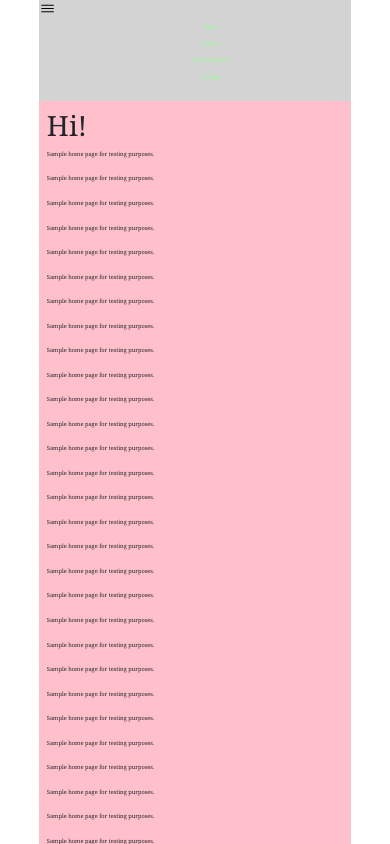
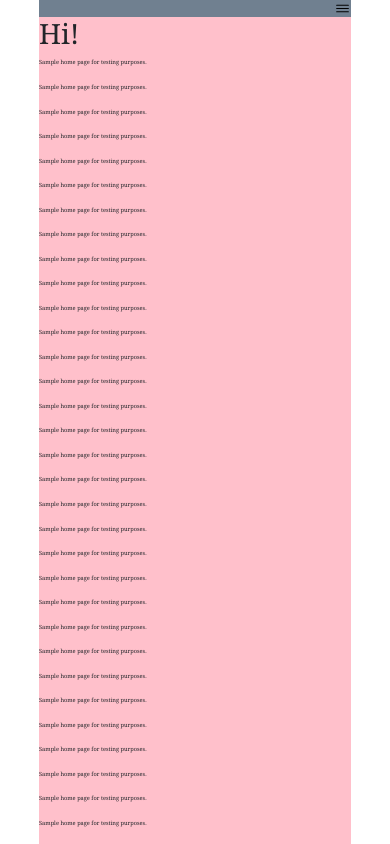
Before and after one commit to Show530/django-bracelet-react, a React (Vite) app in the folder bracelet_frontend/: page / in a window 390 px wide. Shown: the top 844 px of the page. Built offline with nearby package versions, Linux system fonts and the light colour scheme.

Commit message:
functional nav bar with mobile hamburger menu, fixed layout on gallery views, added functionality to selling view

```diff
--- a/bracelet_frontend/src/App.tsx
+++ b/bracelet_frontend/src/App.tsx
@@ -3,7 +3,9 @@
 // year by year: so 2023, 2024, 2025
 // Bracelets that are being sold
 import {createBrowserRouter, Route, RouterProvider, Routes} from "react-router";
+// import Nav from "./components/Navbar/Nav.tsx";
 import Nav from "./components/Navbar/Nav.tsx";
+
 import Home from "./components/Home.tsx";
 import YearGalleries from "./components/YearGalleries.tsx";
 import Selling from "./components/Selling.tsx";
@@ -30,17 +32,17 @@ const StyledPageWrapper = styled.div`
 // `;
 
 const StyledMain = styled.main`
-    display: flex;
-    flex-direction: column;
-    width: 70%;
-    padding: 2vw;
+    //display: flex;
+    //flex-direction: column;
+    //width: 70%;
+    //padding: 2vw;
     //height: 100vh;
+    width: 100%;
 
-    @media screen and (max-width: 900px) {
-        width: 100%;
-    }
+    //@media screen and (max-width: 800px) {
+    //    width: 100%;
+    //}
 `;
-
 
 function Root() {
 
--- a/bracelet_frontend/src/components/Gallery.tsx
+++ b/bracelet_frontend/src/components/Gallery.tsx
@@ -31,7 +31,7 @@ export default function Gallery() {
 
     return (
         <ParentDiv>
-            <Bracelets data={data}/>
+            <Bracelets data={data} selling={false}/>
         </ParentDiv>
     );
 }
--- a/bracelet_frontend/src/components/Navbar/DesktopNav.tsx
+++ b/bracelet_frontend/src/components/Navbar/DesktopNav.tsx
@@ -1,6 +1,6 @@
-import {Link} from 'react-router';
+// import {Link} from 'react-router';
 import styled from "styled-components";
-
+import NavList from "./NavList";
 
 // position: sticky;
 // top: -16px;
@@ -12,13 +12,21 @@ import styled from "styled-components";
 
 const StyledNav = styled.nav`
     width: 100%;
-    //
-    position: sticky;
-    top: -16px;
-    z-index: 1000;
+    background: slategray;
+    padding: 16px 32px;
+
+
+    //width: 100%;
+    ////
+    //position: sticky;
+    ////top: -16px;
+    //top: 0;
+    //z-index: 1000;
+    //padding: 24px 32px 8px;
+    //background: slategray;
+
     //margin: 0 -32px;
-    padding: 24px 32px 8px;
-    background: slategray;
+
     //display: flex;
     //justify-content: right;
     //justify-items: center;
@@ -27,73 +35,11 @@ const StyledNav = styled.nav`
     //}
 `;
 
-const StyledUl = styled.ul`
-    display: flex;
-    list-style: none;
-    text-align: center;
-    padding-left: 0;
-    justify-content: right;
-    //float: right;
-    //flex-direction: row;
-    //justify-content: space-evenly;
-    //justify-content: space-between;
-    /*background-color: #d174c9;*/
-
-
-    //@media screen and (max-width: 900px) {
-    //    flex-direction: row;
-    //    justify-content: space-between;
-    //}
-`;
-const StyledLi = styled.li`
-    padding: 1% .5%;
-    margin: 1% .5%;
-    text-decoration: none;
-    //width: 50%;
-    //padding: 2vh 0;
-    //margin: 2vw auto;
-    //background-color: #d788d0;
-    //border-radius: 5%;
-    //display: grid;
-    //align-items: center;
-
-    //@media screen and (max-width: 900px) {
-    //    font-size: calc(2px + 1.5vw);
-    //    padding: 1% .5%;
-    //    margin: 1% .5%;
-    //    display: grid;
-    //    align-items: center;
-    //}
-`;
-
-const StyledLink = styled(Link)`
-    text-decoration: none;
-    color: palegreen;
-
-    &:hover {
-        color: darkgreen;
-    }
-`;
-
-
 
 export default function DesktopNav() {
     return (
         <StyledNav>
-            <StyledUl>
-                <StyledLi>
-                    <StyledLink to={`/`}>Home</StyledLink>
-                </StyledLi>
-                <StyledLi>
-                    <StyledLink to={`/Gallery`}>Gallery</StyledLink>
-                </StyledLi>
-                <StyledLi>
-                    <StyledLink to={`/YearGalleries`}>Year Galleries</StyledLink>
-                </StyledLi>
-                <StyledLi>
-                    <StyledLink to={`/Selling`}>Selling</StyledLink>
-                </StyledLi>
-            </StyledUl>
+            <NavList isClicked={undefined} closeMenu={undefined} />
         </StyledNav>
     );
 }
--- a/bracelet_frontend/src/components/Navbar/MobileNav.tsx
+++ b/bracelet_frontend/src/components/Navbar/MobileNav.tsx
@@ -1,65 +1,65 @@
-import {Link} from 'react-router';
+// import {Link} from 'react-router';
 import styled from "styled-components";
 import { IoMenuOutline } from "react-icons/io5";
-
-// position: sticky;
-// top: -16px;
-// z-index: 1000;
-// width: 100%;
-// margin: 0 -32px;
-// padding: 24px 32px 8px;
-
+import { useState } from "react";
+import NavList from "./NavList.tsx"
+import { IoCloseOutline } from "react-icons/io5";
 
 const StyledNav = styled.nav`
     width: 100%;
-    position: sticky;
+    //position: sticky;
+    //top: 0;
+    //height: 5vh;
     height: 10%;
-    background: lightgrey;
+
+    background: slategray;
     align-items: center;
+
+    //height: 10vh;
 `;
 
-const StyledUl = styled.ul`
-    list-style: none;
-    text-align: center;
-`;
-const StyledLi = styled.li`
-    padding: 1% .5%;
-    margin: 1% .5%;
-    text-decoration: none;
-`;
-
-const StyledLink = styled(Link)`
-    text-decoration: none;
-    color: palegreen;
-
-    &:hover {
-        color: darkgreen;
-    }
-`;
-
+// used
+// https://kenudeh.hashnode.dev/how-to-build-a-responsive-navigation-menu-with-react#heading-building-a-responsive-hamburger-menu-in-react
+// for creating mobile nav/hamburger menu
 const Hamburger = styled(IoMenuOutline)`
     color: black;
     font-size: 3em;
+    // in a class on the tut
+    //position: absolute;
+    display: block;
+    margin-left: auto;
+    //right: 2%;
+    cursor: pointer;
 `;
 
+const Close = styled(IoCloseOutline)`
+    color: black;
+    font-size: 3em;
+    // in a class on the tut
+    //position: absolute;
+    display: block;
+    margin-left: auto;
+    //right: 2%;
+    cursor: pointer;
+`;
+
+
 export default function MobileNav() {
+    const [click, setClick] = useState(false);
+
+    const closeMenu = () => setClick(false);
+
     return (
         <StyledNav>
-            <Hamburger/>
-            <StyledUl>
-                <StyledLi>
-                    <StyledLink to={`/`}>Home</StyledLink>
-                </StyledLi>
-                <StyledLi>
-                    <StyledLink to={`/Gallery`}>Gallery</StyledLink>
-                </StyledLi>
-                <StyledLi>
-                    <StyledLink to={`/YearGalleries`}>Year Galleries</StyledLink>
-                </StyledLi>
-                <StyledLi>
-                    <StyledLink to={`/Selling`}>Selling</StyledLink>
-                </StyledLi>
-            </StyledUl>
+            { click ?
+                (<Close
+                    onClick={() => setClick(!click)}
+                />)
+                :
+                (<Hamburger
+                    onClick={() => setClick(!click)}
+                />)}
+            {click && <NavList isClicked={true} closeMenu={closeMenu} />}
         </StyledNav>
     );
 }
--- a/bracelet_frontend/src/components/Navbar/Nav.tsx
+++ b/bracelet_frontend/src/components/Navbar/Nav.tsx
@@ -4,9 +4,13 @@ import DesktopNav from "./DesktopNav.tsx";
 import MobileNav from "./MobileNav.tsx";
 
 const DesktopNavContainer = styled.div`
+    position: sticky;
+    top: 0;              /* stick to the very top */
+    z-index: 800;       /* stay above other content */
 
     @media (max-width: 800px) {
         display: none;
+        position: revert;
     }
 `;
 
@@ -15,6 +19,9 @@ const MobileNavContainer = styled.div`
 
     @media (max-width: 800px) {
         display: flex;
+        position: sticky;
+        top: 0;              /* stick to the very top */
+        z-index: 1000;       /* stay above other content */
     }
 `;
 
--- /dev/null
+++ b/bracelet_frontend/src/components/Navbar/NavList.tsx
@@ -0,0 +1,76 @@
+import styled from "styled-components";
+import {Link} from "react-router";
+
+
+const StyledUl = styled.ul`
+    display: flex;
+    list-style: none;
+    text-align: center;
+    padding-left: 0;
+    justify-content: right;
+
+    @media (max-width: 800px) {
+        display: block;
+        //justify-items: left;
+        justify-items: center;
+        list-style: none;
+        text-align: center;
+
+
+        //display: flex;
+        //flex-direction: column;
+        //justify-content: space-evenly;
+        //border-top: 3px solid orange;
+        //right: 0;
+        //background:blue;
+
+        //top: 10%;
+        //height: 50vh;
+        //width: 100%;
+        //position: absolute;
+    }
+`;
+const StyledLi = styled.li`
+    //Desktop view
+    padding: 1% .5%;
+    margin: 1% .5%;
+    text-decoration: none;
+
+    // mobile view
+    @media (max-width: 800px) {
+        padding: 1% .5%;
+        margin: 1% .5%;
+        text-decoration: none;
+    }
+`;
+
+const StyledLink = styled(Link)`
+    text-decoration: none;
+    color: palegreen;
+
+    &:hover {
+        color: darkgreen;
+    }
+`;
+
+// @ts-expect-error isClicked and closeMenu have any type
+export default function NavList({isClicked, closeMenu}) {
+    return (
+        <>
+            <StyledUl>
+                <StyledLi onClick={() => isClicked && closeMenu()}>
+                    <StyledLink to={`/`}>Home</StyledLink>
+                </StyledLi>
+                <StyledLi onClick={() => isClicked && closeMenu()}>
+                    <StyledLink to={`/Gallery`}>Gallery</StyledLink>
+                </StyledLi>
+                <StyledLi onClick={() => isClicked && closeMenu()}>
+                    <StyledLink to={`/YearGalleries`}>Year Galleries</StyledLink>
+                </StyledLi>
+                <StyledLi onClick={() => isClicked && closeMenu()}>
+                    <StyledLink to={`/Selling`}>Selling</StyledLink>
+                </StyledLi>
+            </StyledUl>
+        </>
+    );
+}
--- a/bracelet_frontend/src/components/Selling.tsx
+++ b/bracelet_frontend/src/components/Selling.tsx
@@ -1,7 +1,37 @@
+import Bracelets from "../components/Bracelets.tsx";
+import styled from "styled-components";
+import { useEffect, useState } from 'react';
+import type {Bracelet} from "../interfaces/Bracelet.ts";
+import axios from "axios";
+
+const ParentDiv=styled.div`
+    width: 80vw;
+    margin: auto;
+    border: 2px darkred inset;
+`;
 
 export default function Selling() {
+    const[data, setData] = useState<Bracelet[]>([]);
+
+    // useEffect hook for error stuff and re-loading
+    useEffect(() => {
+        // async function fetchData(): Promise<void> {
+        //     // fix where we're fetching from to axios!
+        //     // axios.get("/api/")
+        //     // const rawData = await fetch("https://www.amiiboapi.com/api/amiibo/?type=Card");
+        //     // axios.get("/api/").set
+        //     // const {bracelet} : {bracelet: Bracelet[]} = await rawData.json();
+        //     // setData(bracelet);
+        // }
+        // fetchData()
+        //     .then(() => console.log("Fetched data successfully!"))
+        //     .catch((e: Error)=> console.log("There was an error: " + e))
+        axios.get("/api/?selling=true").then((res) => setData(res.data)).catch((err) => console.log(err));
+    }, [data.length]);
 
     return (
-      <></>
+        <ParentDiv>
+            <Bracelets data={data} selling={true}/>
+        </ParentDiv>
     );
 }
```
Also changed, not shown: bracelet_frontend/src/components/Bracelets.tsx (+23 -8 lines), bracelet_frontend/src/components/Navbar/Nav2.tsx (added, +112 -0 lines).
